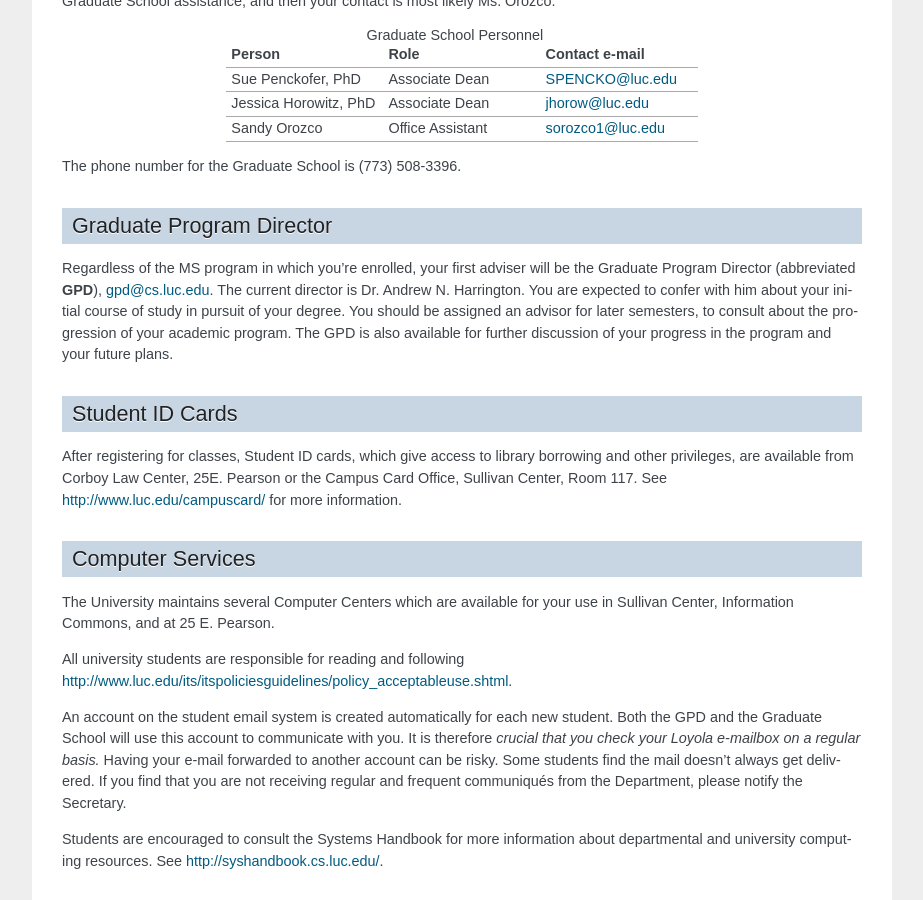
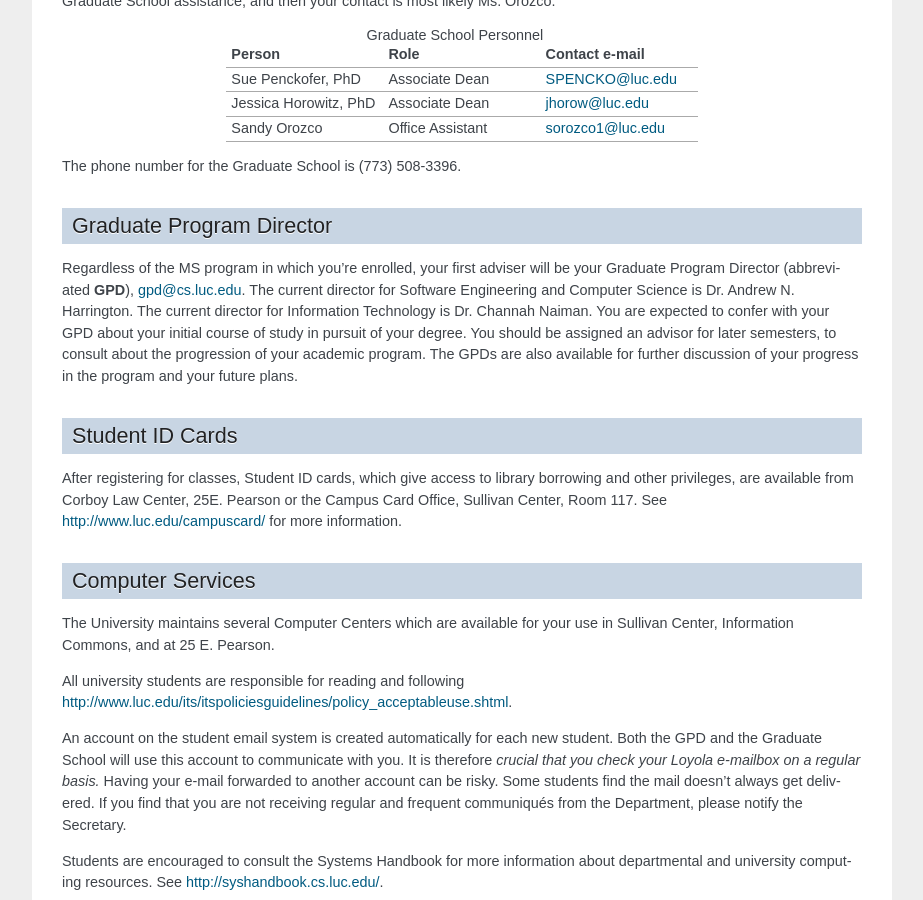
Before and after one commit to LoyolaChicagoCS/gradhandbook, a Sphinx documentation site: the page built from source/general.rst, in a window 1280 px wide and 900 px high, scrolled down 746 px. Shown: the whole window, without its empty margins (198-1121 px from the left). Built offline with Sphinx 7.4.7, drawn with Linux system fonts in a browser that asks for light colours.

Commit message:
Add Channah

```diff
--- a/source/general.rst
+++ b/source/general.rst
@@ -70,13 +70,14 @@ Graduate Program Director
 --------------------------
 
 Regardless of the MS program in which you're enrolled,
-your first adviser will be the Graduate Program Director (abbreviated **GPD**),
+your first adviser will be your Graduate Program Director (abbreviated **GPD**),
 gpd@cs.luc.edu.
-The current director is Dr. Andrew N. Harrington.
-You are expected to confer with him about your initial course of study
+The current director for Software Engineering and Computer Science is Dr. Andrew N. Harrington.
+The current director for Information Technology is Dr. Channah Naiman.
+You are expected to confer with your GPD about your initial course of study
 in pursuit of your degree. You should be assigned an advisor for later semesters,
 to consult about the progression of your academic program.
-The GPD is also available for further discussion of
+The GPDs are also available for further discussion of
 your progress in the program and your future plans.
 
 ..  need?
```
